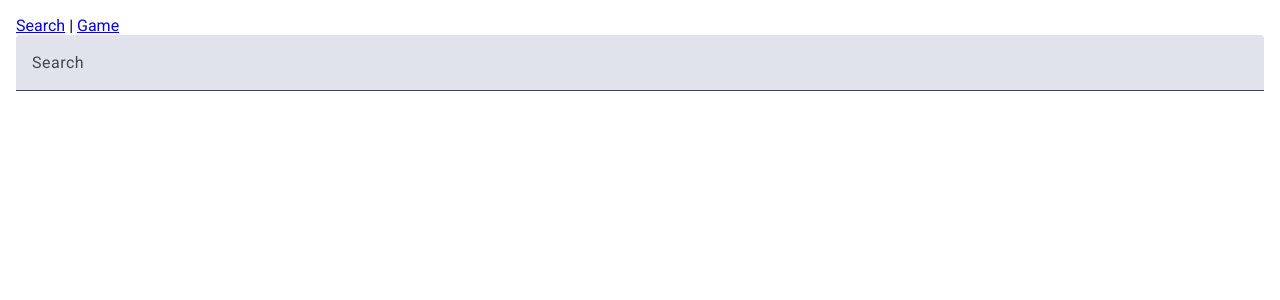
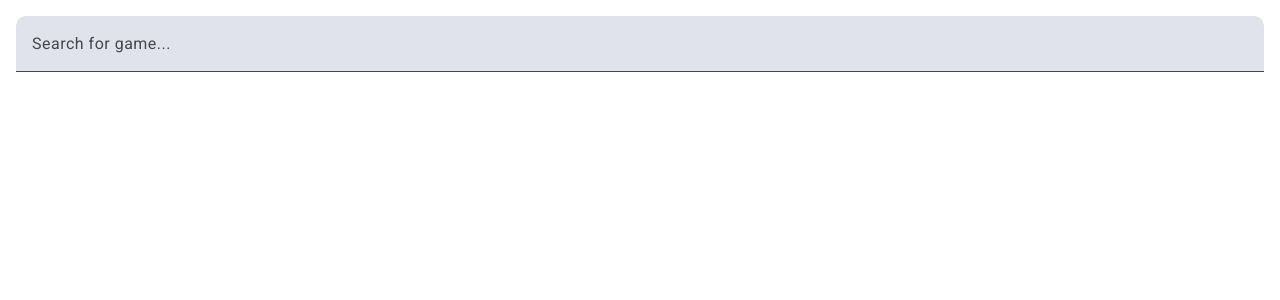
Before and after one commit to phoenix-of-dawn/game-tracker, an Angular app in the folder client/: page /search in a window 1280 px wide. Shown: the top 300 px of the page. Built offline with nearby package versions, Linux system fonts and the light colour scheme.

Commit message:
Style stuffs

```diff
--- a/client/src/app/app.component.scss
+++ b/client/src/app/app.component.scss
@@ -0,0 +1,4 @@
+.main {
+    position: absolute;
+    left: 50%;
+}
--- a/client/src/app/components/search/search.component.html
+++ b/client/src/app/components/search/search.component.html
@@ -4,7 +4,7 @@
             matInput
             id="game-name"
             formControlName="name"
-            placeholder="Search"
+            placeholder="Search for game..."
             (keyup.enter)="onSubmit()"
             required="true"
         />
--- a/client/src/app/components/search/search.component.scss
+++ b/client/src/app/components/search/search.component.scss
@@ -1,3 +1,12 @@
-.search {
-    width: 100%;
+@use "@angular/material" as mat;
+
+:host {
+    .search {
+        width: 100%;
+    }
+    @include mat.form-field-overrides(
+        (
+            filled-container-shape: 10px,
+        )
+    );
 }
```
